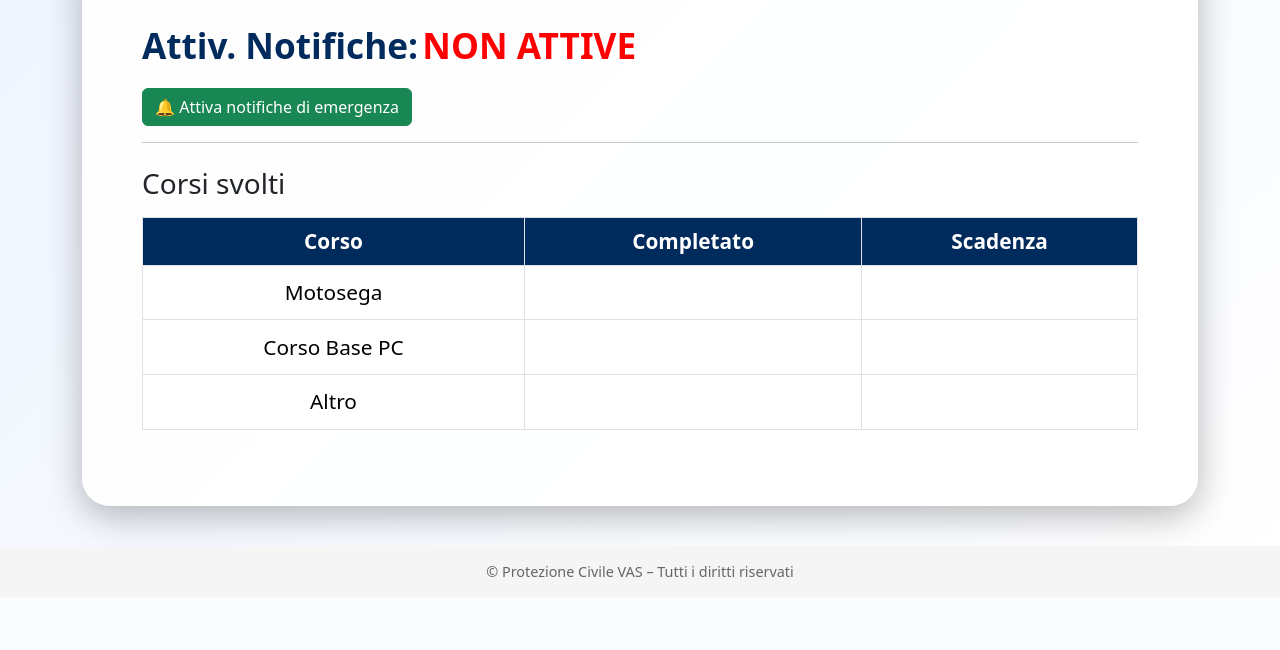
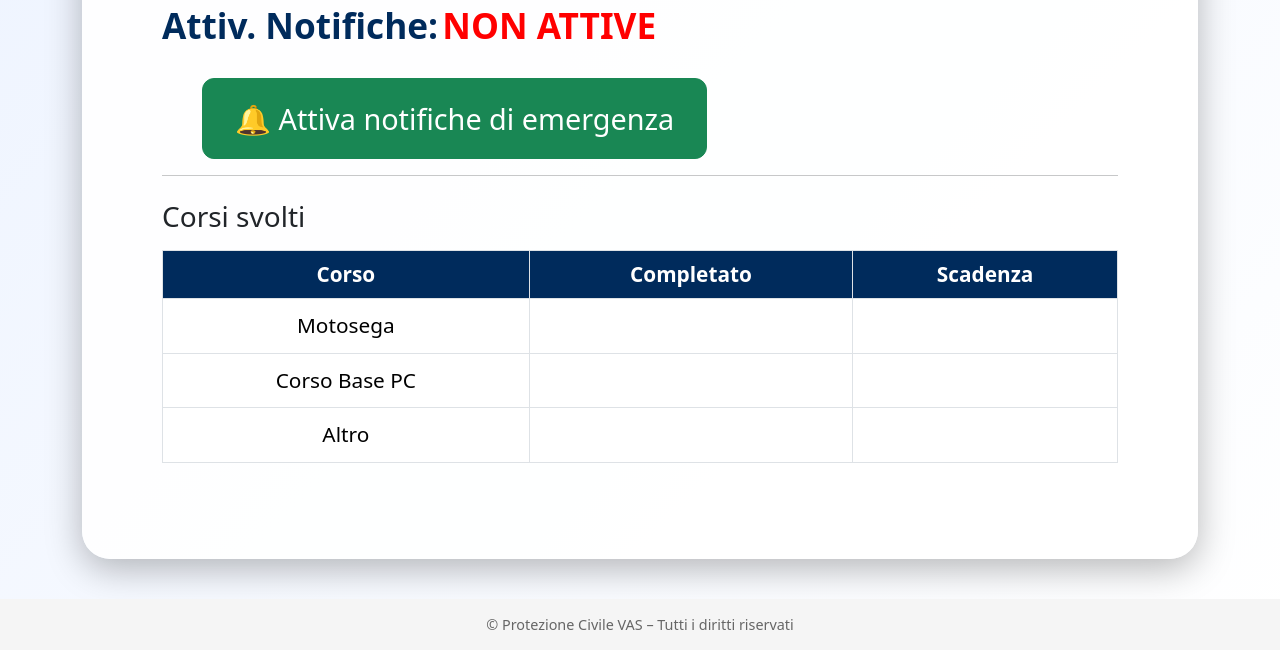
Before and after one commit to emiliomaj60-lang/prot_civ_vas, a Flask app: template templates/scheda_iscritto.html in a window 1280 px wide. Shown: the part 884-1534 px from the top of the page. Before the commit the page ends 1461 px from the top, so only its background shows below. Run offline with Flask 3, Linux system fonts and the light colour scheme; the template is opened without the code that fills it, so the values that code supplies are empty.

Commit message:
Add files via upload

```diff
--- a/templates/scheda_iscritto.html
+++ b/templates/scheda_iscritto.html
@@ -7,8 +7,8 @@
     .profile-container {
         max-width: 1300px;
         margin: auto;
-        margin-top: 70px;
-        padding: 60px;
+        margin-top: 30px;      /* 🔼 Scheda più alta */
+        padding: 80px;         /* 🔼 Più spaziosa */
         background: #ffffffee;
         border-radius: 28px;
         box-shadow: 0 10px 36px rgba(0,0,0,0.28);
@@ -50,6 +50,15 @@
         font-size: 1.1rem;
         padding: 10px 14px;
     }
+
+    /* 🔔 Bottone notifiche migliorato */
+    .btn-notifiche {
+        font-size: 1.8rem;        /* più grande */
+        padding: 18px 32px;       /* più comodo */
+        margin-left: 40px;        /* spostato a destra */
+        margin-top: 10px;
+        border-radius: 12px;
+    }
 </style>
 
 <div class="profile-container">
@@ -90,7 +99,7 @@
 
     <!-- 🔔 BOTTONE ATTIVA NOTIFICHE -->
     {% if not dati.notifiche_attive %}
-    <button class="btn btn-success" onclick="attivaNotifiche()">
+    <button class="btn btn-success btn-notifiche" onclick="attivaNotifiche()">
         🔔 Attiva notifiche di emergenza
     </button>
     {% endif %}
```
